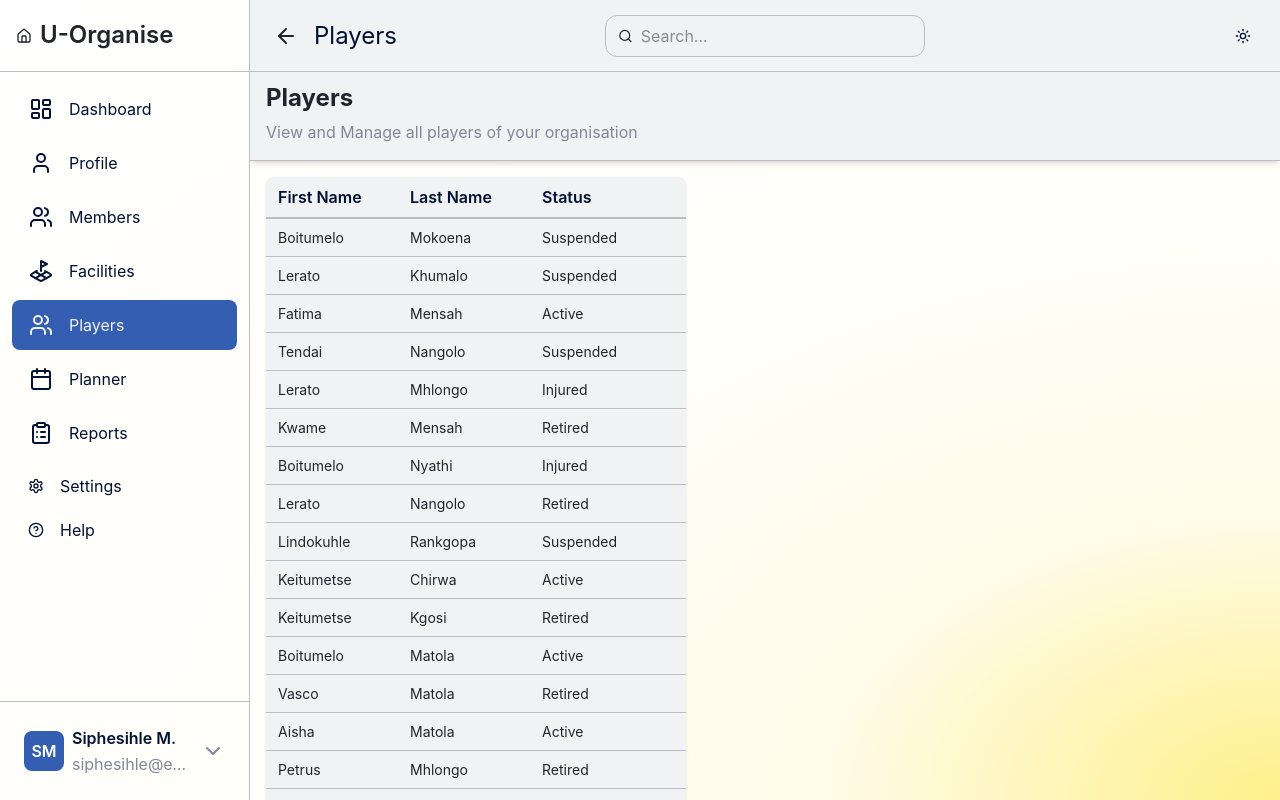
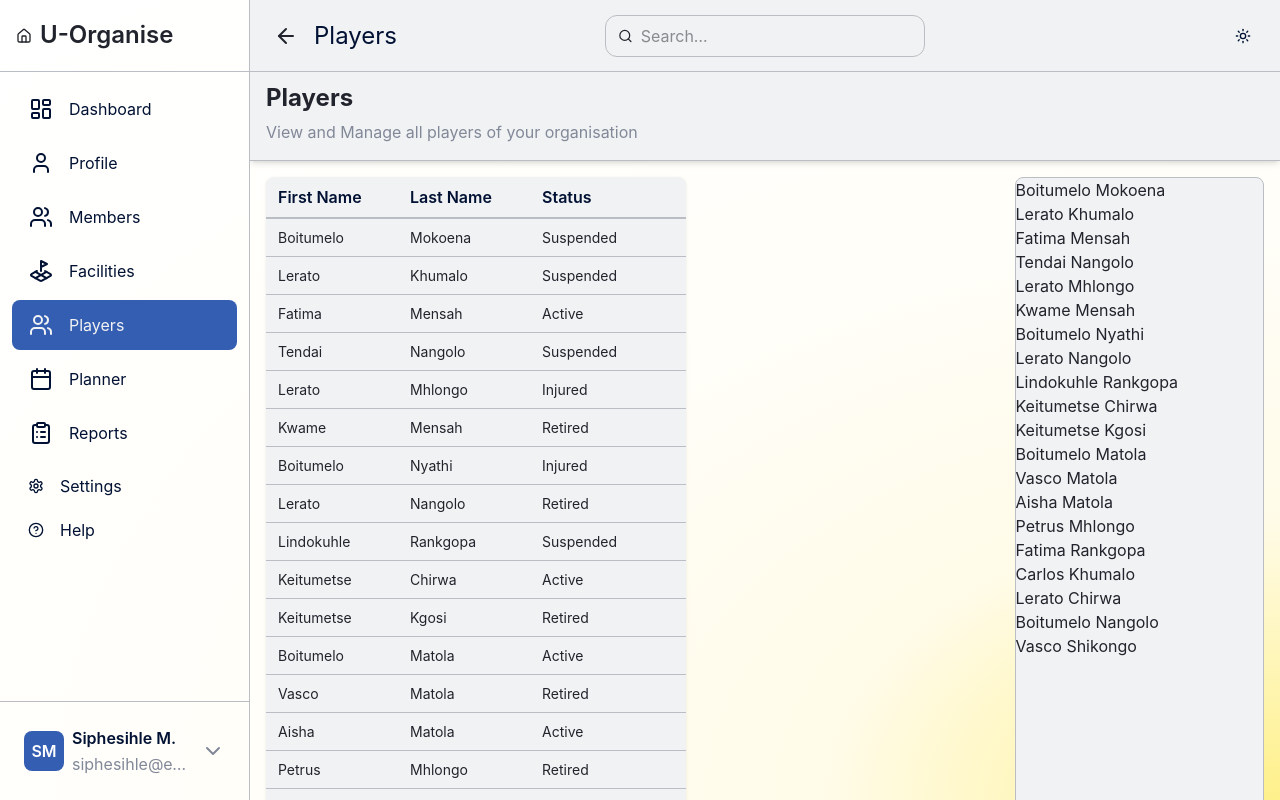
Before and after one commit to Sihle-Thwa/SportsManagment, a React (Vite) app in the folder frontend/: page /players in a window 1280 px wide. Built offline with nearby package versions, Linux system fonts and the light colour scheme.

Commit message:
refactor(Players): Integrate PlayersPageForm component and update layout for improved player management interface

```diff
--- a/frontend/src/pages/Players/Players.tsx
+++ b/frontend/src/pages/Players/Players.tsx
@@ -1,4 +1,5 @@
 import "./players.css";
+import PlayersPageForm from "./PlayersPageForm";
 import PlayersPageTable from "./PlayersPageTable";
 //import PlayersPageForm from "./PlayersPageForm";
 
@@ -19,7 +20,9 @@ export default function Players() {
 					<div className="playersContent_table">
 						<PlayersPageTable />{" "}
 					</div>
-					<div className="playersContent_form"></div>
+					<div className="playersContent_form">
+						<PlayersPageForm />
+					</div>
 				</div>
 			</section>
 		</div>
--- a/frontend/src/pages/Players/PlayersPageForm.tsx
+++ b/frontend/src/pages/Players/PlayersPageForm.tsx
@@ -0,0 +1,24 @@
+import { getPlayersFormData } from "../../routes/playersmockdata";
+import "./playerspageform.css";
+
+export default function PlayersPageForm() {
+	const players = getPlayersFormData();
+
+	return (
+		<div
+			className="cardBase_playersPageForm"
+			aria-labelledby="Players-Program-Form"
+		>
+			{players.map((player) => (
+				<div key={player.id}>
+					<div className="cardBase_playerPageForm-header">
+						<div className="cardBase_playerPageForm-title">
+							{player.firstName} {player.lastName}
+						</div>
+						<div className="accentLine_playersPageForm" aria-hidden />
+					</div>
+				</div>
+			))}
+		</div>
+	);
+}
--- a/frontend/src/pages/Players/players.css
+++ b/frontend/src/pages/Players/players.css
@@ -53,13 +53,19 @@
 
 .playersContent {
 	display: flex;
+	flex-direction: row;
+	justify-content: flex-start;
 	padding: 16px;
 	width: 100%;
 }
 
 .playersContent_table {
 	flex: 3;
-	margin-right: 16px;
+	display: flex;
+	flex-direction: column;
+	justify-content: flex-start;
+	width: 100%;
+
 }
 .playersContent_form {
 	flex: 1;
--- a/frontend/src/pages/Players/playerspageform.css
+++ b/frontend/src/pages/Players/playerspageform.css
@@ -0,0 +1,18 @@
+@import "tailwindcss";
+
+.cardBase_playersPageForm {
+	background-color: var(--card-background, var(--colour-neutral-100));
+	border: 1px solid;
+	border-color: var(--card-border);
+	border-radius: 8px;
+	height: 100%;
+	position: relative;
+	max-width: 750px;
+	width: 100%;
+}
+.cardBase_playersPageForm-header {
+	border-bottom: 1px solid var(--card-border);
+	padding: 16px 24px;
+	position: relative;
+	width: 100%;
+}
```
